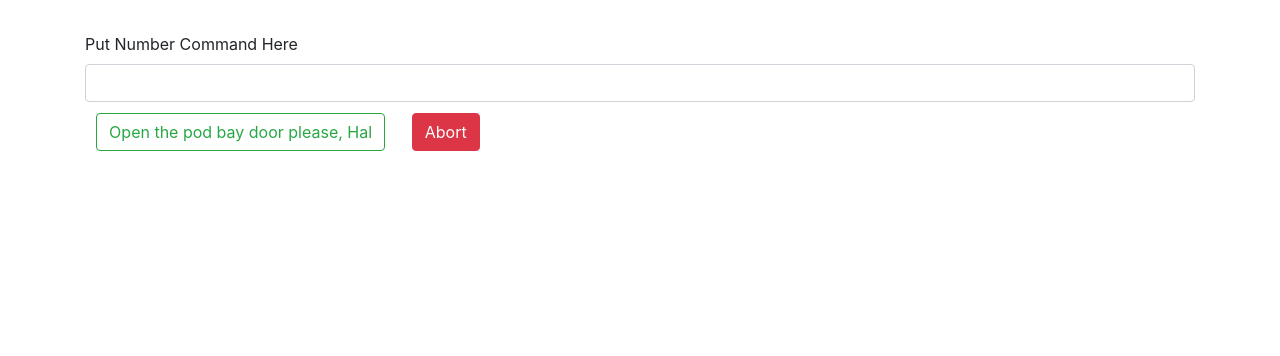
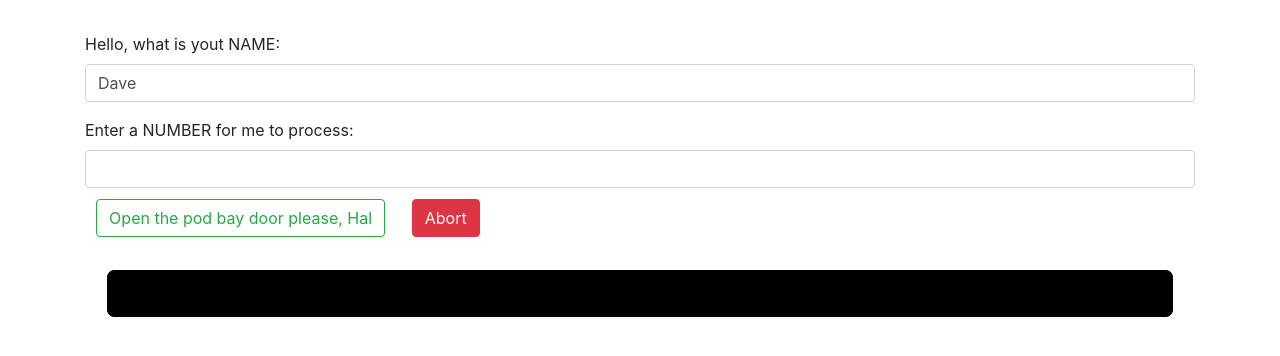
Before and after one commit to step818/Beep-Boop, a plain HTML site: page index.html in a window 1280 px wide. Shown: the part 184-540 px from the top of the page. Drawn offline with Linux system fonts and the light colour scheme.

Commit message:
add more css with output border colors and background, also a name form with default set to Dave

```diff
--- a/css/styles.css
+++ b/css/styles.css
@@ -13,3 +13,13 @@ button {
   font-weight: bolder;
   -webkit-text-stroke: 1px black;
 }
+
+#output {
+  margin: 2%;
+  padding: 2%;
+  border: solid black 1px;
+  border-radius: 7px;
+  background-color: black;
+  color: white;
+  font: sans-serif;
+}
--- a/index.html
+++ b/index.html
@@ -12,9 +12,13 @@
       <div class="jumbotron">
         <h1>HAL9000</h1>
       </div>
+      <div class="form-group">
+        <label for="userName">Hello, what is yout NAME:</label>
+        <input type="text" class="form-control" id="userName" value="Dave">
+      </div>
       <form id="hal9000">
        <div class="form-group">
-         <label for="inputNumber">Put Number Command Here</label>
+         <label for="inputNumber">Enter a NUMBER for me to process:</label>
          <input type="number" class="form-control" id="inputNumber">
           <button class = "btn btn-outline-success" type="submit">Open the pod bay door please, Hal</button>
           <button id="refresh" class="btn btn-danger">Abort</button>
--- a/js/scripts.js
+++ b/js/scripts.js
@@ -3,7 +3,7 @@ $(document).ready(function(){
     event.preventDefault();
     var beep = " Beep!";
     var boop = " Boop!";
-    var sorry = " I'm sorry Dave, I'm afraid I can't do that"
+    var sorry = " I'm sorry "+ $("input#userName").val() +", I'm afraid I can't do that"
     var array = [];
     var finalNum = $("input#inputNumber").val();
 
```
